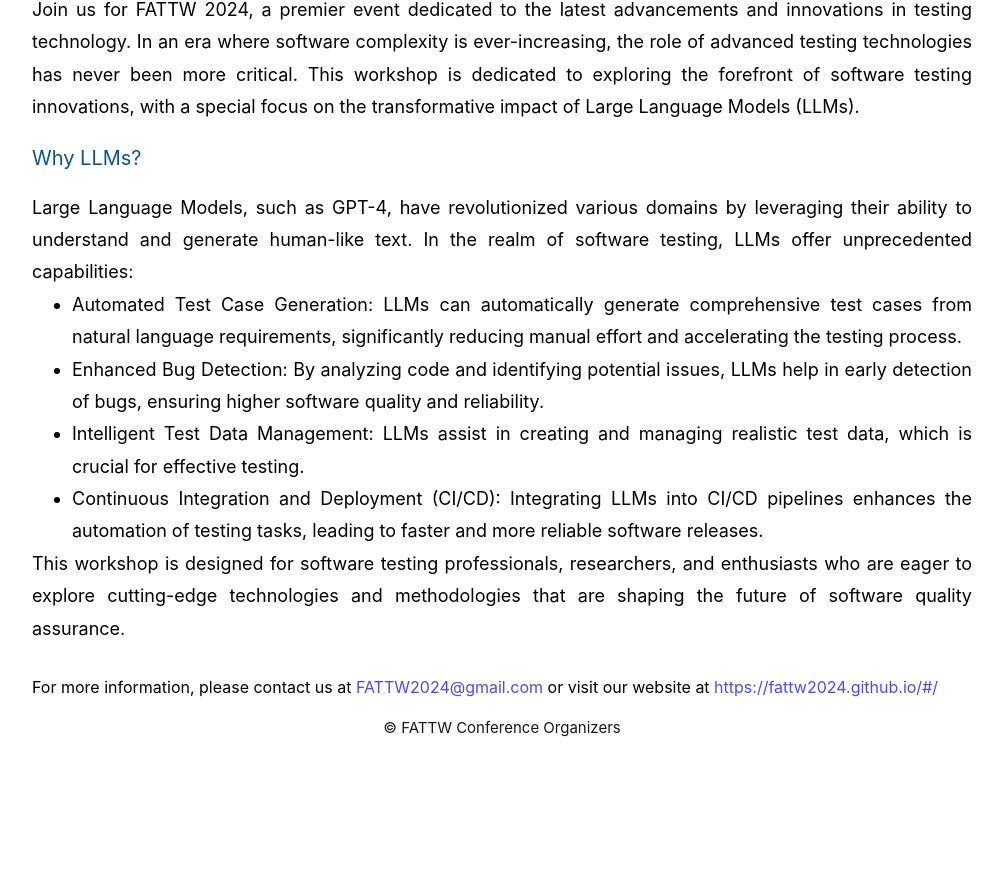
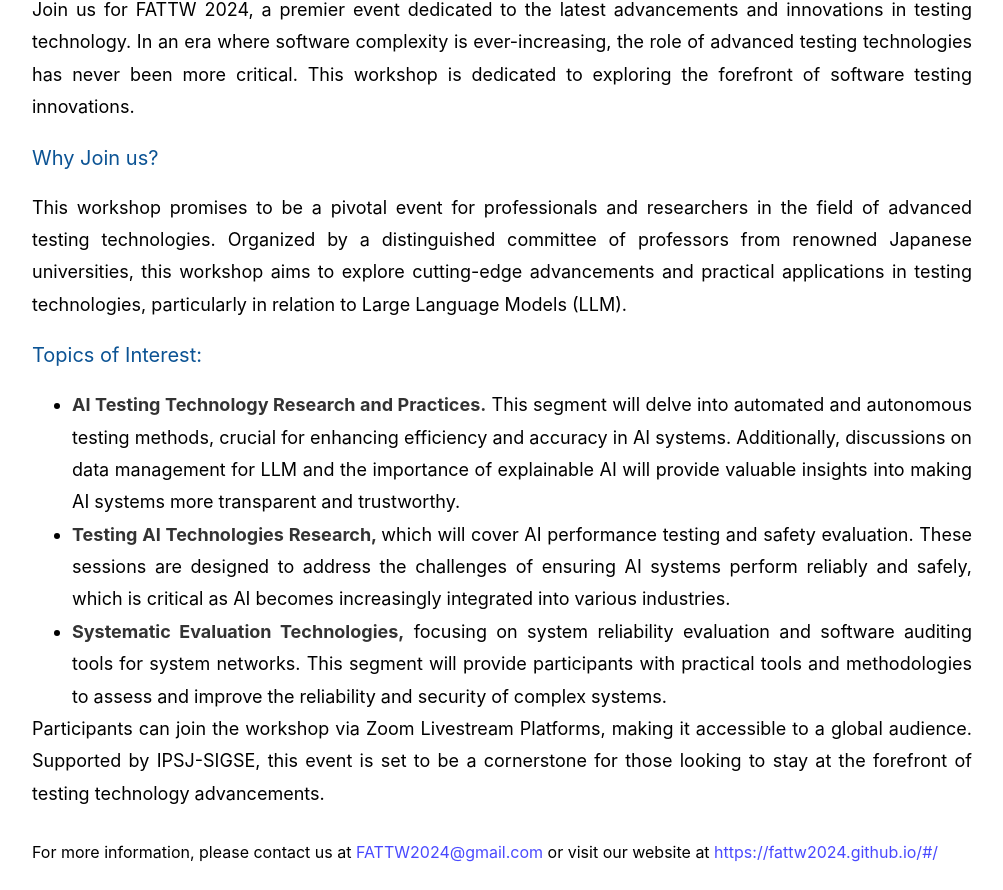
Before and after one commit to fattw2024/fattw2024.github.io, a Vue app: page / in a window 1280 px wide. Shown: the part 474-1364 px from the top of the page, without its empty margins (138-1141 px from the left). Before the commit the page ends 1238 px from the top, so only its background shows below. Built offline with nearby package versions, Linux system fonts and the light colour scheme.

Commit message:
Update KeynoteSpeakersView
This commit includes the following changes:
1.KeynoteSpeakersView:
   - Made corrections to content and layout
2.HomeView:
   - Modified content to improve clarity and information

```diff
--- a/components.d.ts
+++ b/components.d.ts
@@ -8,9 +8,12 @@ export {}
 declare module 'vue' {
   export interface GlobalComponents {
     ElAffix: typeof import('element-plus/es')['ElAffix']
+    ElDivider: typeof import('element-plus/es')['ElDivider']
     ElIcon: typeof import('element-plus/es')['ElIcon']
     ElMenu: typeof import('element-plus/es')['ElMenu']
     ElMenuItem: typeof import('element-plus/es')['ElMenuItem']
+    ElTable: typeof import('element-plus/es')['ElTable']
+    ElTableColumn: typeof import('element-plus/es')['ElTableColumn']
     RouterLink: typeof import('vue-router')['RouterLink']
     RouterView: typeof import('vue-router')['RouterView']
     TheBanner: typeof import('./src/components/TheBanner.vue')['default']
--- a/package.json
+++ b/package.json
@@ -22,7 +22,7 @@
   "devDependencies": {
     "@rushstack/eslint-patch": "^1.2.0",
     "@tsconfig/node18": "^2.0.1",
-    "@types/node": "^18.16.17",
+    "@types/node": "^18.19.50",
     "@types/nprogress": "^0.2.0",
     "@vitejs/plugin-vue": "^4.2.3",
     "@vitejs/plugin-vue-jsx": "^3.0.1",
--- a/src/assets/base.css
+++ b/src/assets/base.css
@@ -92,8 +92,3 @@ body {
 .link{
   color: rgba(0, 0, 255, 0.712);
 }
-.copy{
-  margin-top: 15px;
-  text-align: center;
-  color:#181818;
-}
--- a/src/components/TheHeader.vue
+++ b/src/components/TheHeader.vue
@@ -32,6 +32,10 @@ const route = useRoute()
   .logo {
     height: 58px;
     line-height: 58px;
+    font-size: 1.5rem;
+    font-weight: bold;
+    color: #1a365d; // 深蓝色
+    text-shadow: 1px 1px 2px rgba(0, 0, 0, 0.1); // 添加轻微阴影以增强可读性
   }
 
   .menu-right {
--- a/src/views/HomeView.vue
+++ b/src/views/HomeView.vue
@@ -5,47 +5,31 @@
       Welcome to the Future Advanced Testing Technology Workshop 2024!
     </div>
     <p class="pa pa-header p">
-      Join us for FATTW 2024, a premier event dedicated to the latest advancements and innovations
-      in testing technology. In an era where software complexity is ever-increasing, the role of
-      advanced testing technologies has never been more critical. This workshop is dedicated to
-      exploring the forefront of software testing innovations, with a special focus on the
-      transformative impact of Large Language Models (LLMs).
+      Join us for FATTW 2024, a premier event dedicated to the latest advancements and innovations in testing technology. In an era where software complexity is ever-increasing, the role of advanced testing technologies has never been more critical. This workshop is dedicated to exploring the forefront of software testing innovations.
     </p>
 
-    <div class="title2 section-title">Why LLMs?</div>
+    <div class="title2 section-title">Why Join us?</div>
     <p class="pa pa-header p">
-      Large Language Models, such as GPT-4, have revolutionized various domains by leveraging their
-      ability to understand and generate human-like text. In the realm of software testing, LLMs
-      offer unprecedented capabilities:
+      This workshop promises to be a pivotal event for professionals and researchers in the field of advanced testing technologies. Organized by a distinguished committee of professors from renowned Japanese universities, this workshop aims to explore cutting-edge advancements and practical applications in testing technologies, particularly in relation to Large Language Models (LLM).
     </p>
+
+    <div class="title2 section-title">Topics of Interest:</div>
     <div class="pa pa-header p">
       <ul>
         <li>
-          Automated Test Case Generation: LLMs can automatically generate comprehensive test cases
-          from natural language requirements, significantly reducing manual effort and accelerating
-          the testing process.
+          <strong>AI Testing Technology Research and Practices.</strong> This segment will delve into automated and autonomous testing methods, crucial for enhancing efficiency and accuracy in AI systems. Additionally, discussions on data management for LLM and the importance of explainable AI will provide valuable insights into making AI systems more transparent and trustworthy.
         </li>
         <li>
-          Enhanced Bug Detection: By analyzing code and identifying potential issues, LLMs help in
-          early detection of bugs, ensuring higher software quality and reliability.
+          <strong>Testing AI Technologies Research, </strong>which will cover AI performance testing and safety evaluation. These sessions are designed to address the challenges of ensuring AI systems perform reliably and safely, which is critical as AI becomes increasingly integrated into various industries.
         </li>
         <li>
-          Intelligent Test Data Management: LLMs assist in creating and managing realistic test
-          data, which is crucial for effective testing.
-        </li>
-        <li>
-          Continuous Integration and Deployment (CI/CD): Integrating LLMs into CI/CD pipelines
-          enhances the automation of testing tasks, leading to faster and more reliable software
-          releases.
+          <strong>Systematic Evaluation Technologies,</strong> focusing on system reliability evaluation and software auditing tools for system networks. This segment will provide participants with practical tools and methodologies to assess and improve the reliability and security of complex systems.
         </li>
       </ul>
+      <p class="pa pa-header p">
+          Participants can join the workshop via Zoom Livestream Platforms, making it accessible to a global audience. Supported by IPSJ-SIGSE, this event is set to be a cornerstone for those looking to stay at the forefront of testing technology advancements.
+    </p>
     </div>
-
-    <p class="pa pa-header p">
-      This workshop is designed for software testing professionals, researchers, and enthusiasts who
-      are eager to explore cutting-edge technologies and methodologies that are shaping the future
-      of software quality assurance.
-    </p>
 
     <div style="margin-top: 30px; color: #000; font-size: 1.6rem">
       For more information, please contact us at
@@ -55,7 +39,6 @@
         https://fattw2024.github.io/#/</a
       >
     </div>
-    <p class="copy">© FATTW Conference Organizers</p>
   </div>
 </template>
 
@@ -77,4 +60,9 @@
     margin: 1.6rem 0;
   }
 }
+strong {
+    font-weight: 700; // 或者使用 'bold'
+    color: #333; // 可以根据需要调整颜色
+  }
+
 </style>
--- a/src/views/KeynoteSpeakersView.vue
+++ b/src/views/KeynoteSpeakersView.vue
@@ -1,7 +1,160 @@
+<template>
+  <div class="keynote-speakers">
+    <!-- 主标题 -->
+    <h1 class="title1 font-merri">Keynote Speakers</h1>
+
+    <!-- 遍历speakers数组，为每个演讲者创建一个部分 -->
+    <div v-for="(speaker, index) in speakers" :key="index" class="speaker-section">
+      <div class="speaker-content">
+        <!-- 演讲者照片 -->
+        <div class="speaker-photo">
+          <img :src="getImageUrl(speaker.photo)" :alt="speaker.name">
+        </div>
+        <!-- 演讲者信息 -->
+        <div class="speaker-info">
+          <h2 class="speaker-name">{{ speaker.name }}</h2>
+          <p><span class="bold">Title:</span> {{ speaker.title }}</p>
+          <p><span class="bold">Keynotes:</span> {{ speaker.keynote }}</p>
+          <p><span class="bold">Abstract:</span> <span class="italic">{{ speaker.abstract }}</span></p>
+        </div>
+      </div>
+      <!-- 演讲者简历 -->
+      <div class="speaker-bio">
+        <p><span class="bold">Bio:</span> {{ speaker.bio }}</p>
+      </div>
+      <!-- 如果不是最后一个演讲者，添加分隔线 -->
+      <el-divider v-if="index < speakers.length - 1" />
+    </div>
+  </div>
+</template>
+
+<script>
+export default {
+  data() {
+    return {
+      // 演讲者数据数组
+      speakers: [
+        {
+          name: "Abdulmotaleb El Saddik",
+          photo: 'Abdulmotaleb El Saddik.png',
+          title: "Fellow of RSC, Fellow of EIC, IEEE Fellow",
+          keynote: "TBD",
+          abstract: "TBD",
+          bio: "Abdulmotaleb El Saddik (FRSC, FIEEE, FCAE, FEIC), is Distinguished University Professor and University Research Chair in the School of Electrical Engineering and Computer Science at the University of Ottawa. He is an internationally-recognized scholar who has made strong contributions to the knowledge and understanding of multimedia computing, communications and applications.Prof. El Saddik is a Fellow of the Royal Society of Canada (2020) a Fellow of the IEEE (2009), for his contributions to interactive haptic audio visual systems. He was also elected Fellow of the Canadian Academy of Engineering (2010) and Fellow of the Engineering Institute of Canada (2010). He is leading researcher in smart health, Internet of things, haptics, social media, and collaborative and ambient interactive media and communications (smart cities). He has authored and co-authored three- patents, five books (Haptics Technologies: Bringing Touch to Multimedia; Interactive Multimedia Learning; Open Java; Haptics Rendering and Applications; and Advances in Multimedia Modeling part 1&2 (2013)) and more than 550 publications."
+        },
+        // ... 其他演讲者数据 ...
+      ]
+    };
+  },
+  methods: {
+    // 获取图片URL的方法
+    getImageUrl(name) {
+      return new URL(`../assets/image/photos/${name}`, import.meta.url).href
+    }
+  }
+};
+</script>
+
+<style lang="less" scoped>
+.keynote-speakers {
+  color: #333;
+  font-family: Arial, sans-serif;
+  max-width: 1200px;
+  margin: 0 auto;
+  padding: 20px;
+
+  // 主标题样式
+  .title1 {
+    color: #1a365d;
+    font-size: 2.5rem;
+    margin-bottom: 2rem;
+    text-align: center;
+  }
+
+  // 每个演讲者部分的样式
+  .speaker-section {
+    margin-bottom: 2rem;
+  }
+
+  // 演讲者内容布局
+  .speaker-content {
+    display: flex;
+    gap: 2rem;
+    margin-bottom: 1rem;
+  }
+
+  // 演讲者照片样式
+  .speaker-photo {
+    flex: 0 0 200px;
+    img {
+      width: 100%;
+      height: auto;
+      object-fit: cover;
+      border-radius: 5px;
+    }
+  }
+
+  // 演讲者信息样式
+  .speaker-info {
+    flex: 1;
+    p {
+      margin-bottom: 0.5rem;
+      line-height: 1.6;
+    }
+  }
+
+  // 演讲者姓名样式
+  .speaker-name {
+    color: #2a4365;
+    font-size: 1.8rem;
+    margin-bottom: 1rem;
+    font-weight: bold;
+    text-decoration: underline;
+  }
+
+  // 演讲者简历样式
+  .speaker-bio {
+    margin-top: 1rem;
+    line-height: 1.4;
+  }
+
+  // 粗体文本样式
+  .bold {
+    font-weight: bold;
+    color: #2c5282;
+  }
+
+  // 斜体文本样式
+  .italic {
+    font-style: italic;
+  }
+
+  // 分隔线样式
+  .el-divider {
+    margin: 2rem 0;
+  }
+}
+
+// 响应式布局：在小屏幕上调整布局
+@media (max-width: 768px) {
+  .keynote-speakers {
+    .speaker-content {
+      flex-direction: column;
+    }
+
+    .speaker-photo {
+      margin-bottom: 1rem;
+    }
+  }
+}
+</style>
+
+
+<!--
 <template>
   <div class="keynote-speakers">
     <div class="title1 font-merri">Keynote Speakers</div>
-    <!-- <div class="title2 section-title">Joseph Sifakis, Verimag</div>
+    <div class="title2 section-title">Joseph Sifakis, Verimag</div>
 
     <div class="content">
       <div class="pa">
@@ -103,7 +256,7 @@
 
     <el-divider />
 
-    <div class="title2 section-title">Ryan Cotterell, ETH Zürich</div> -->
+    <div class="title2 section-title">Ryan Cotterell, ETH Zürich</div>
     <p class="pa-content p">TBD</p>
   </div>
 </template>
@@ -138,3 +291,4 @@
   }
 }
 </style>
+-->
--- a/src/views/ProgramView.vue
+++ b/src/views/ProgramView.vue
@@ -1,7 +1,7 @@
 <template>
   <div class="program">
     <p class="pa-content p">TBD</p>
-    <!-- <div class="date">Tuesday, October 10th</div>
+   <!--<<div class="date">Tuesday, October 10th</div>
     <el-table
       :data="tableData"
       border
@@ -28,7 +28,8 @@
           </template>
         </template>
       </el-table-column>
-    </el-table> -->
+    </el-table>
+    -->
   </div>
 </template>
 
```
Also changed, not shown: src/router/index.ts (+12 -0 lines), src/assets/image/photos/Abdulmotaleb El Saddik.png (added), 18 other files (tests, documents, lock files or other folders).
